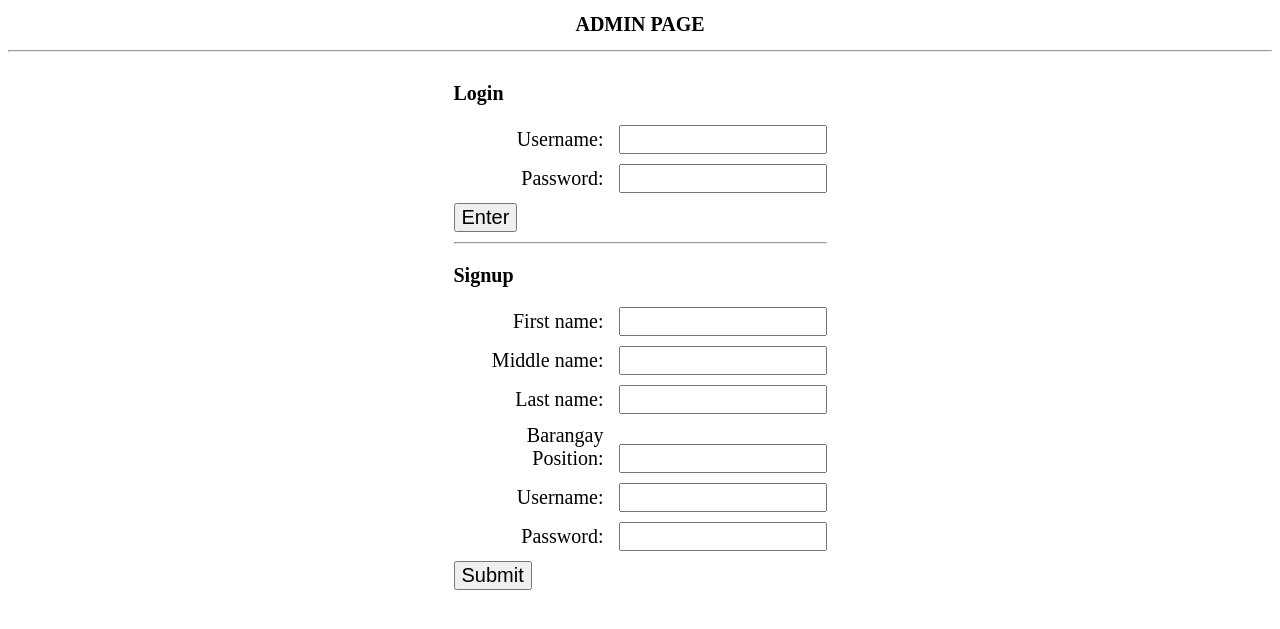
After one commit to Jolo-Canete/1SHARE, a PHP site: page /htdocs/login_admin.php in a window 1280 px wide. The commit adds this page. Shown: the top 629 px of the page. Run offline with PHP 8.4, Linux system fonts and the light colour scheme.

Commit message:
Raw Admin input

```diff
--- a/htdocs/1db.php
+++ b/htdocs/1db.php
@@ -12,10 +12,7 @@
     // Check the connection
         if ($conn ->connect_error) {
             die("Connection Failed nigga" . $conn->connect_error);
-        } else {
-            echo 'mama bahog biiat';
         }
 
 
-
 ?>
--- /dev/null
+++ b/htdocs/login_admin.php
@@ -0,0 +1,140 @@
+<?php ob_start(); ?>
+<!DOCTYPE html>
+
+<html lang="en">
+<head>
+    <meta charset="UTF-8">
+    <meta name="viewport" content="width=device-width, initial-scale=1.0">
+    <title>Document</title>
+    <style>
+        * {
+            font-size: 20px;
+        }
+        .container {
+            display: grid;
+            justify-content: center;
+            align-items: center;
+            height: 500px; /* Set a height for the container */
+        }
+        .form-group {
+            margin-bottom: 10px; /* Adjust spacing between form groups */
+        }
+        label {
+            display: inline-block;
+            width: 150px; /* Set the width of the labels */
+            text-align: right; /* Align labels to the right */
+            margin-right: 10px; /* Adjust spacing between labels and input fields */
+        }
+        input[type="text"],
+        input[type="password"] {
+            width: 200px; /* Set the width of text and password inputs */
+        }
+    </style>
+</head>
+<body>
+    <?php include "1db.php"; ?>
+    <h1 align="center">ADMIN PAGE</h1> <hr>
+    <div class="container">
+        <form action="" method="post">
+            <div class="form-group">
+                <h3>Login</h3>
+            </div>
+            <div class="form-group">
+                <label for="username">Username:</label>
+                <input type="text" name="username" id="username">
+            </div>
+            <div class="form-group">
+                <label for="password">Password:</label>
+                <input type="password" name="password" id="password">
+            </div>
+            <div class="form-group">
+                <input type="submit" value="Enter" name="login">
+            </div>
+            <hr>
+            <div class="form-group">
+                <h3>Signup</h3>
+            </div>
+            <div class="form-group">
+                <label for="adFirstName">First name:</label>
+                <input type="text" name="adFirstName" id="adFirstName">
+            </div>
+            <div class="form-group">
+                <label for="adMiddleName">Middle name:</label>
+                <input type="text" name="adMiddleName" id="adMiddleName">
+            </div>
+            <div class="form-group">
+                <label for="adLastName">Last name:</label>
+                <input type="text" name="adLastName" id="adLastName">
+            </div>
+            <div class="form-group">
+                <label for="barangayPosition">Barangay Position:</label>
+                <input type="text" name="barangayPosition" id="barangayPosition">
+            </div>
+            <div class="form-group">
+                <label for="adUsername">Username:</label>
+                <input type="text" name="adUsername" id="adUsername">
+            </div>
+            <div class="form-group">
+                <label for="adPassword">Password:</label>
+                <input type="password" name="adPassword" id="adPassword">
+            </div>
+            <div class="form-group">
+                <input type="submit" value="Submit" name="signup">
+            </div>
+        </form>
+    </div>
+
+
+<?php
+if ($_SERVER["REQUEST_METHOD"] == "POST" && isset($_POST["login"])) {
+    $username = trim($_POST["username"]);
+    $password = trim($_POST["password"]);
+
+    $sql = "SELECT * FROM admin WHERE adUsername = '$username'";
+    $result = $conn->query($sql);
+
+    if ($result->num_rows > 0) {
+        $row = $result->fetch_assoc();
+        $stored_password = $row["adPassword"];
+
+        // Compare the entered password with the stored password
+        if ($password == $stored_password) {
+            // Passwords match, login successful
+            header("Location: home.php");
+            exit();
+        } else {
+            // Invalid password
+            echo "Invalid username or password.";
+        }
+    } else {
+        // User not found
+        echo "User is not found.";
+    }
+}
+
+// Handle sign-up form submission
+if ($_SERVER["REQUEST_METHOD"] == "POST" && isset($_POST["signup"])) {
+    $adFirstName = $_POST["adFirstName"];
+    $adMiddleName = $_POST["adMiddleName"];
+    $adLastName = $_POST["adLastName"];
+    $barangayPosition = $_POST["barangayPosition"];
+    $adUsername = $_POST["adUsername"];
+    $adPassword = $_POST["adPassword"];
+
+
+    $sql = "INSERT INTO admin (adFirstname, adMiddleName, adLastName, barangayPosition, adUsername, adPassword) VALUES ('$adFirstName', '$adMiddleName', '$adLastName', '$barangayPosition', '$adUsername', '$adPassword')";
+
+    if ($conn->query($sql) === TRUE) {
+        // Sign-up successful, redirect to the login page
+        header("Location: home.php");
+        exit();
+    } else {
+        echo "Error: " . $sql . "<br>" . $conn->error;
+    }
+}
+
+$conn->close();
+ob_end_flush();
+?>
+</body>
+</html>
```
Also changed, not shown: htdocs/login.php (+6 -11 lines).
